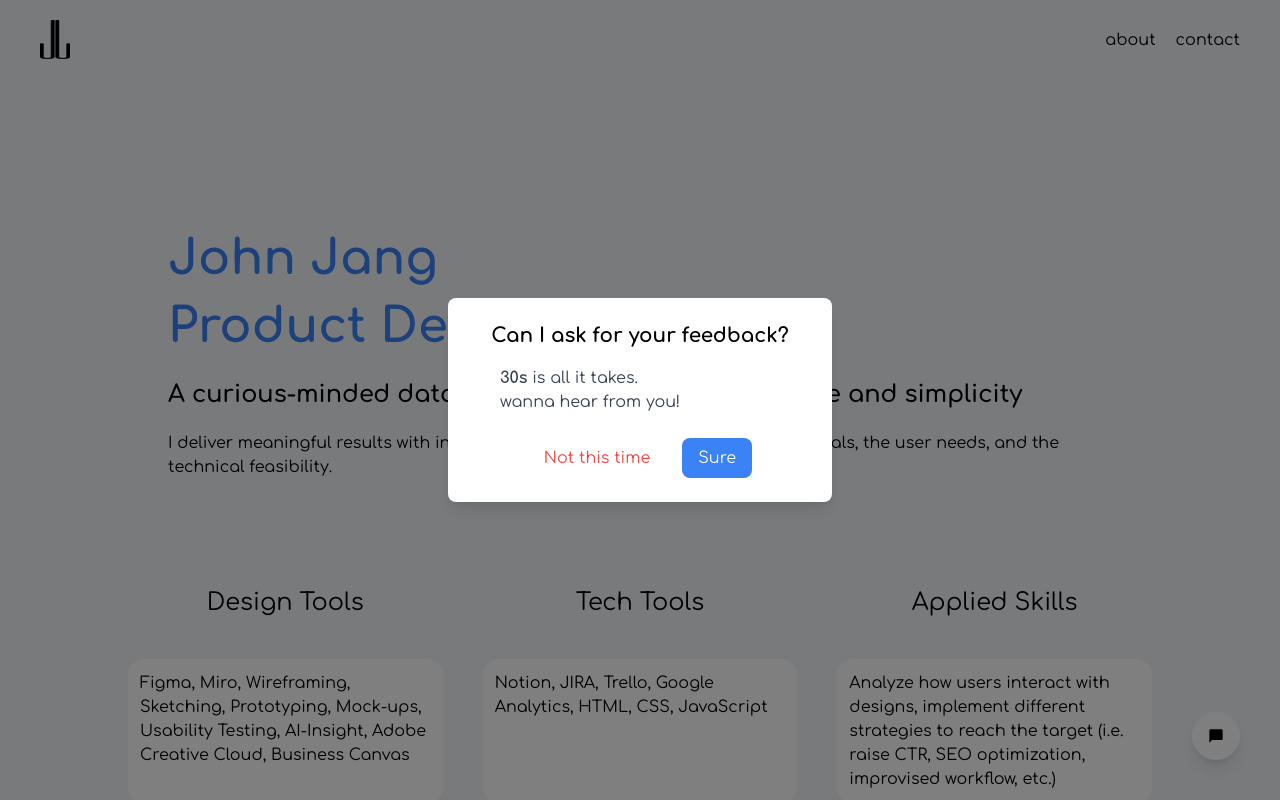
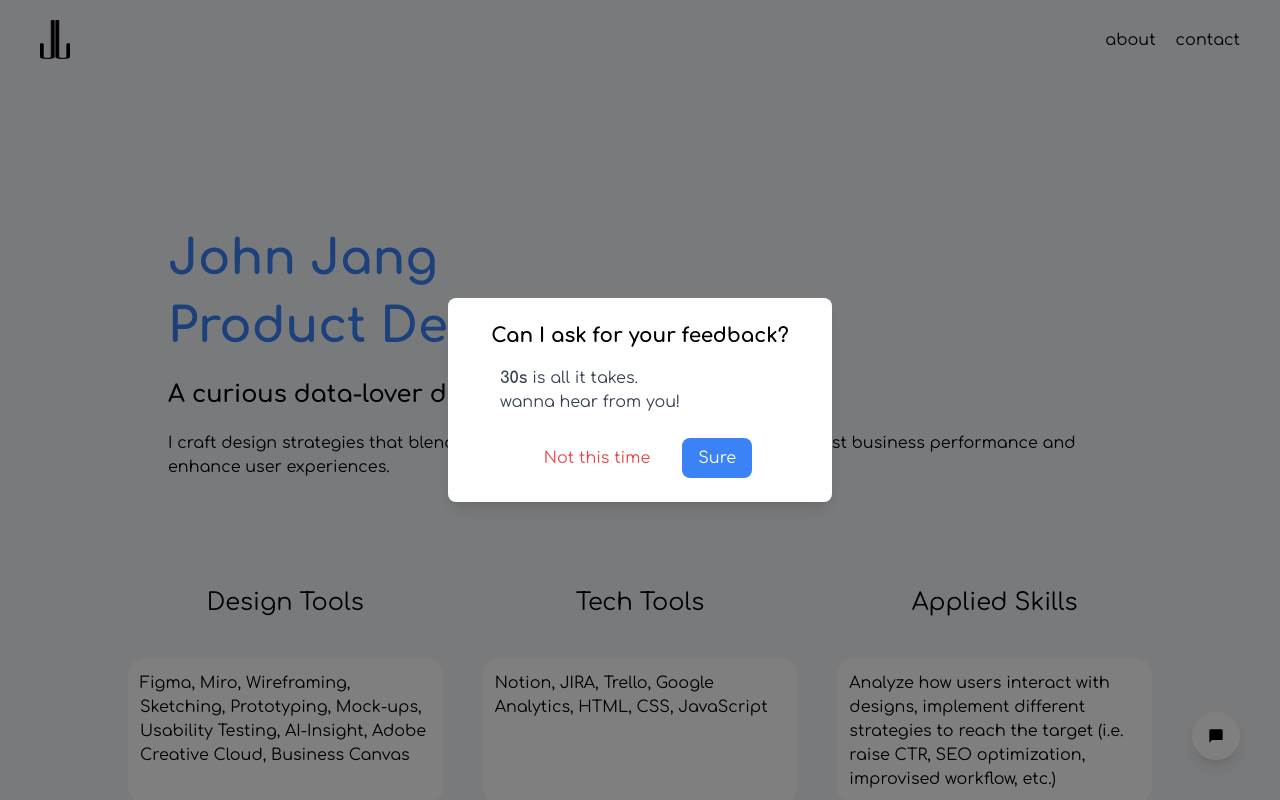
Before and after one commit to johnjang94/portfolio-ver-3, a React (Vite) app: page /ho-me in a window 1280 px wide. Shown: the top 800 px of the page. Built offline with nearby package versions, Linux system fonts and the light colour scheme; no server answers.

Commit message:
changed my headline for ho-me

```diff
--- a/src/pages/home/ho-me.jsx
+++ b/src/pages/home/ho-me.jsx
@@ -167,13 +167,12 @@ export default function Home() {
             </div>
             <div className="space-y-5 md:my-5">
               <p className="md:text-2xl text-lg font-semibold">
-                A curious-minded data-lover with a drive for elegance and
-                simplicity
+                A curious data-lover driven by elegant simplicity.
               </p>
               <p>
-                I deliver meaningful results with inspiring designs that
-                consider the business goals, the user needs, and the technical
-                feasibility.
+                I craft design strategies that blend data insights with creative
+                innovation to boost business performance and enhance user
+                experiences.
               </p>
             </div>
           </div>
```
